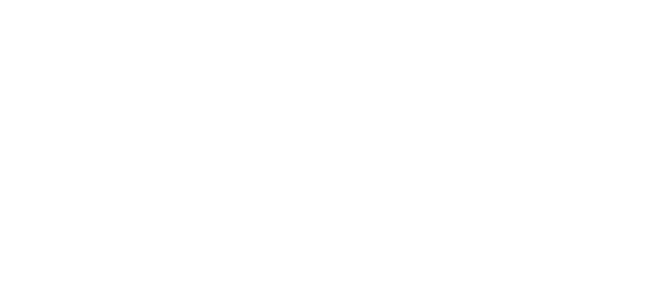
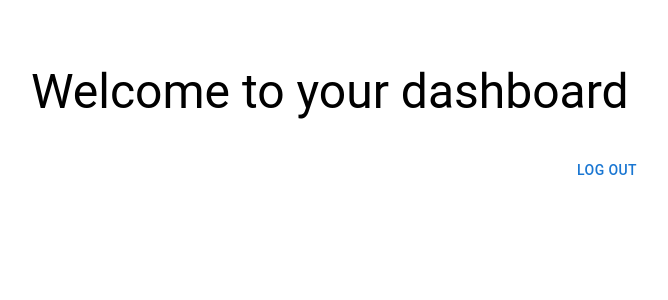
Before and after one commit to CS3219-AY2223S1/cs3219-project-ay2223s1-g30, a React (Create React App) app in the folder frontend/: page /dashboard in a window 1280 px wide. Before the commit this address had no page. Shown: the top 300 px of the page, without its empty margins (33-701 px from the left). Built offline with nearby package versions, Linux system fonts and the light colour scheme.

Commit message:
FR1.3 - Add logout feature

```diff
--- a/frontend/src/App.js
+++ b/frontend/src/App.js
@@ -1,6 +1,7 @@
 import {BrowserRouter as Router, Routes, Route, Navigate} from "react-router-dom";
 import SignupPage from './components/SignupPage';
 import LoginPage from "./components/LoginPage";
+import DashboardPage from "./components/DashboardPage"
 import {Box} from "@mui/material";
 
 function App() {
@@ -12,6 +13,7 @@ function App() {
                         <Route exact path="/" element={<Navigate replace to="/signup" />}></Route>
                         <Route path="/signup" element={<SignupPage/>}/>
                         <Route path ="/login" element={<LoginPage/>}/>
+                        <Route path ="/dashboard" element={<DashboardPage/>}/>
                     </Routes>
                 </Router>
             </Box>
--- /dev/null
+++ b/frontend/src/components/DashboardPage.js
@@ -0,0 +1,30 @@
+import {
+	Box,
+	Button,
+	Dialog,
+	DialogActions,
+	DialogContent,
+	DialogContentText,
+	DialogTitle,
+	TextField,
+	Typography,
+} from "@mui/material";
+import { useState } from "react";
+import axios from "axios";
+import { URL_USER_SVC_DASHBOARD } from "../configs";
+import { Link } from "react-router-dom";
+
+function Dashboard() {
+    return (
+        <Box display={"flex"} flexDirection={"column"} width={"100%"}>
+			<Typography variant={"h3"} marginBottom={"2rem"}>
+				Welcome to your dashboard
+			</Typography>
+            <Button component={Link} to="/login">
+                Log out
+            </Button>
+		</Box>
+    )
+}
+
+export default Dashboard
--- a/frontend/src/configs.js
+++ b/frontend/src/configs.js
@@ -2,6 +2,8 @@ const URI_USER_SVC = process.env.URI_USER_SVC || 'http://localhost:8000'
 
 const PREFIX_USER_SVC = '/api/user'
 const PREFIX_USER_SVC_LOGIN = '/login'
+const PREFIX_USER_SVC_DASHBOARD = '/dashboard'
 
 export const URL_USER_SVC = URI_USER_SVC + PREFIX_USER_SVC
 export const URL_USER_SVC_LOGIN = URL_USER_SVC + PREFIX_USER_SVC_LOGIN
+export const URL_USER_SVC_DASHBOARD = URL_USER_SVC + PREFIX_USER_SVC_DASHBOARD
```
Also changed, not shown: 1 other file (tests, documents, lock files or other folders).
